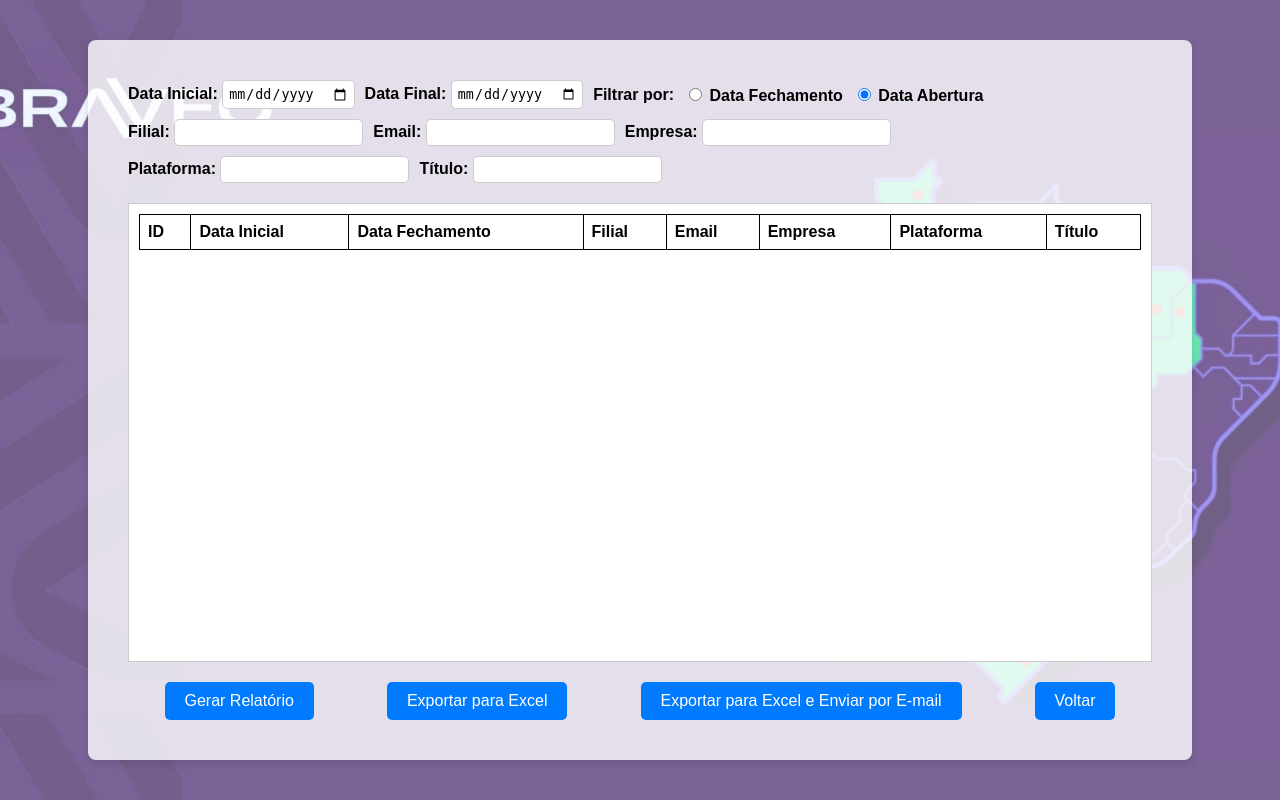
After one commit to JWillian00/chamados, a Flask app: page /relatorio in a window 1280 px wide. The commit adds this page. Run offline with Flask 3, Linux system fonts and the light colour scheme; lists and menus that the app fills with data are empty.

Commit message:
desenvolvimento job, relatorio em andamento, implantado banco de dados e logs

```diff
--- a/app.py
+++ b/app.py
@@ -5,6 +5,8 @@ import os
 from enviar_img import upload_to_imgur
 from deep_translator import GoogleTranslator
 from rotas import consultar_comentarios, adicionar_comentario_card
+from gerar_relatorio import gerar_relatorio
+from firebase import db
 
 app = Flask(__name__)
 app.secret_key = "FlBjRLlDfm2uwNK4m4FOPo7svTs19Yl4oKzcAt1ohQO8I14KfQNuJQQJ99BAACAAAAAxQtTVAAASAZDOJyRB"
@@ -61,6 +63,61 @@ def index():
                 return redirect(url_for("index"))
 
         return redirect(url_for("index"))
+
+    return render_template("index.html")
+
+@app.route("/aberturaChamado", methods=["GET", "POST"])
+def abertura():
+    if request.method == "POST":
+        empresa = request.form.get("empresa")
+        plataforma = request.form.get("plataforma")
+        email = request.form.get("email")
+        titulo = request.form.get("titulo2")
+        descricao = request.form.get("descricao")
+        evidencia_files = request.files.getlist('evidencia')
+        filial = request.form.get("filial")
+
+        print(f"Empresa: {empresa}, Plataforma: {plataforma}, E-mail: {email}, Título: {titulo}, Descrição: {descricao}")
+
+
+        imgur_links = []
+
+
+        if not email or not titulo or not descricao:
+            flash("E-mail, título e descrição são obrigatórios.", "error")
+            return redirect(url_for("abertura"))
+
+        for evidencia_file in evidencia_files:
+            if evidencia_file:
+
+                app.config['UPLOAD_FOLDER'] = 'uploads'
+                file_path = os.path.join(app.config['UPLOAD_FOLDER'], evidencia_file.filename)
+                evidencia_file.save(file_path)
+
+
+                imgur_link = upload_to_imgur(file_path)
+                if imgur_link and imgur_link not in imgur_links:
+                    imgur_links.append(imgur_link)
+                os.remove(file_path)
+
+
+        if imgur_links:
+            descricao += "<br><br>" + "<br>".join([f'<img src="{link}" alt="Evidência" style="max-width: 100%; height: auto;">' for link in imgur_links])
+
+
+        result = create_work_item(titulo, descricao, empresa, plataforma, email, filial)
+        print("Resultado da criação", result)
+
+        if isinstance(result, dict) and "error" in result:
+            flash(result["error"], "error")
+        else:
+            flash(f"Chamado criado com sucesso! ID: {result.get('id')}", "success")
+            if result:
+                id_chamado = result.get("id")
+                enviar_email(email, id_chamado)
+                return redirect(url_for("abertura"))
+
+        return redirect(url_for("abertura"))
 
     return render_template("index.html")
 
@@ -134,7 +191,65 @@ def adicionar_comentario():
     else:
         return jsonify({"mensagem": "Comentário adicionado com sucesso!"})
 
+@app.route('/relatorio', methods=['GET', 'POST'])
+def relatorio():
+    if request.method == 'POST':
 
+        dados = request.json
+
+        data_inicial = dados.get('data_inicial', '')
+        data_final = dados.get('data_final', '')
+        filtro_data = dados.get('filtro_data', '')
+        filial = dados.get('filial', '')
+        email = dados.get('email', '')
+        empresa = dados.get('empresa', '')
+        plataforma = dados.get('plataforma', '')
+        titulo = dados.get('titulo', '')
+
+        chamados_ref = db.collection('chamados')
+
+        query = chamados_ref
+
+        if data_inicial and data_final:
+            query = query.where('data_criacao', '>=', data_inicial).where('data_criacao', '<=', data_final)
+
+        if filtro_data:
+
+            if filtro_data == 'fechamento':
+                query = query.where('data_fechamento', '!=', None)
+            else:
+                query = query.where('data_abertura', '!=', None)
+
+        if filial:
+            query = query.where('filial', '==', filial)
+
+        if email:
+            query = query.where('email', '==', email)
+
+        if empresa:
+            query = query.where('empresa', '==', empresa)
+
+        if plataforma:
+            query = query.where('plataforma', '==', plataforma)
+
+        if titulo:
+            query = query.where('titulo', '==', titulo)
+
+
+        resultados = query.stream()
+
+
+        chamados = []
+        for doc in resultados:
+            chamado = doc.to_dict()
+            chamado['id_chamado'] = doc.id
+            chamados.append(chamado)
+
+
+        return jsonify({"chamados": chamados})
+
+
+    return render_template('tela_relatorio.html')
 if __name__ == "__main__":
     port = int(os.environ.get("PORT", 5000)) # Utiliza a porta do render para deploy
     app.run(host="0.0.0.0", port=port, debug=True)
--- /dev/null
+++ b/static/js/gerar_relatorio.js
@@ -0,0 +1,65 @@
+function gerarRelatorio() {
+    // Exibe o loading
+    document.getElementById('loading').style.display = 'flex';
+
+    // Coleta os dados dos filtros do formulário
+    let data_inicial = document.querySelector('input[name="data_inicial"]').value || '';
+    let data_final = document.querySelector('input[name="data_final"]').value || '';
+    let filtro_data = document.querySelector('input[name="filtro_data"]:checked') ? document.querySelector('input[name="filtro_data"]:checked').value : '';
+    let filial = document.querySelector('input[name="filial"]').value || '';
+    let email = document.querySelector('input[name="email"]').value || '';
+    let empresa = document.querySelector('input[name="empresa"]').value || '';
+    let plataforma = document.querySelector('input[name="plataforma"]').value || '';
+    let titulo = document.querySelector('input[name="titulo"]').value || '';
+
+    // Cria um objeto com os dados coletados
+    let dados = {
+        data_inicial: data_inicial,
+        data_final: data_final,
+        filtro_data: filtro_data,
+        filial: filial,
+        email: email,
+        empresa: empresa,
+        plataforma: plataforma,
+        titulo: titulo
+    };
+
+    // Envia os dados para o backend usando fetch (requisição POST)
+    fetch('/relatorio', {
+        method: 'POST',
+        headers: {
+            'Content-Type': 'application/json'
+        },
+        body: JSON.stringify(dados)
+    })
+    .then(response => response.json())
+    .then(data => {
+        document.getElementById('loading').style.display = 'none';
+
+        // Renderiza os dados na tabela
+        let tbody = document.querySelector('tbody');
+        tbody.innerHTML = '';
+        if (data.chamados && data.chamados.length > 0) {
+            data.chamados.forEach(chamado => {
+                let row = document.createElement('tr');
+                row.innerHTML = `
+                    <td>${chamado.id_chamado}</td>
+                    <td>${chamado.data_criacao}</td>
+                    <td>${chamado.data_fechamento}</td>
+                    <td>${chamado.filial}</td>
+                    <td>${chamado.email}</td>
+                    <td>${chamado.empresa}</td>
+                    <td>${chamado.plataforma}</td>
+                    <td>${chamado.titulo}</td>
+                `;
+                tbody.appendChild(row);
+            });
+        } else {
+            tbody.innerHTML = '<tr><td colspan="8" style="text-align: center;">Nenhum dado encontrado</td></tr>';
+        }
+    })
+    .catch(error => {
+        document.getElementById('loading').style.display = 'none';
+        console.error('Erro ao gerar o relatório:', error);
+    });
+}
--- a/templates/menu_modulo.html
+++ b/templates/menu_modulo.html
@@ -74,13 +74,13 @@
     <div class="menu-container">
         <div class="menu-wrapper">
             <!-- Botão 'Abrir Chamado' -->
-            <a href="/" class="menu-item">
+            <a href="/aberturaChamado" class="menu-item">
                 <span class="icon">📄</span>
             </a>
             <div class="label">Abertura Chamado</div>
 
             <!-- Botão 'Relatório' -->
-            <a href="#" class="menu-item">
+            <a href="/relatorio" class="menu-item">
                 <span class="icon">📊</span>
             </a>
             <div class="label">Relatório</div>
--- /dev/null
+++ b/templates/tela_relatorio.html
@@ -0,0 +1,172 @@
+<!DOCTYPE html>
+<html lang="pt-br">
+<head>
+    <meta charset="UTF-8">
+    <meta name="viewport" content="width=device-width, initial-scale=1.0">
+    <title>Relatório</title>
+    <style>
+        body {
+            display: flex;
+            justify-content: center;
+            align-items: center;
+            height: 100vh;
+            margin: 0;
+            font-family: Arial, sans-serif;
+            background-image: url('/static/image/fundo_chamados.png');
+            background-position: center;
+            background-size: cover;
+            background-attachment: fixed;
+            background-color: #f9f9f9;
+        }
+
+        .container {
+            background-color: rgba(255, 255, 255, 0.8);
+            padding: 40px;
+            border-radius: 8px;
+            box-shadow: 0 4px 8px rgba(0, 0, 0, 0.1);
+            width: 80vw;
+            height: 80vh;
+            display: flex;
+            flex-direction: column;
+            justify-content: space-between;
+        }
+
+        .filters {
+            display: flex;
+            flex-wrap: wrap;
+            gap: 10px;
+            align-items: center;
+        }
+
+        .filters label {
+            font-weight: bold;
+        }
+
+        .filters input, .filters select {
+            padding: 5px;
+            border: 1px solid #ccc;
+            border-radius: 5px;
+        }
+
+        .table-container {
+            flex-grow: 1;
+            overflow-y: auto;
+            margin-top: 20px;
+            border: 1px solid #ccc;
+            background: white;
+            padding: 10px;
+        }
+
+        table {
+            width: 100%;
+            border-collapse: collapse;
+        }
+
+        table, th, td {
+            border: 1px solid black;
+        }
+
+        th, td {
+            padding: 8px;
+            text-align: left;
+        }
+
+        .buttons {
+            display: flex;
+            justify-content: space-around;
+            margin-top: 20px;
+        }
+
+        .btn {
+            background-color: #007bff;
+            color: white;
+            padding: 10px 20px;
+            border: none;
+            border-radius: 5px;
+            cursor: pointer;
+            font-size: 16px;
+        }
+
+        .btn:hover {
+            background-color: #0056b3;
+        }
+
+        .loading {
+            display: none;
+            position: fixed;
+            top: 0;
+            left: 0;
+            width: 100%;
+            height: 100%;
+            background: rgba(0, 0, 0, 0.5);
+            justify-content: center;
+            align-items: center;
+            color: white;
+            font-size: 24px;
+            font-weight: bold;
+        }
+        h1 {
+            font-size: 24px;
+            margin-bottom: 10px;
+        }
+    </style>
+</head>
+<body>
+    <div class="container">
+    <form id="form-relatorio" action="/relatorio" method="POST">
+        <div class="filters">
+            <label>Data Inicial: <input type="date" name="data_inicial"></label>
+            <label>Data Final: <input type="date" name="data_final"></label>
+            <label>Filtrar por: </label>
+            <label><input type="radio" name="filtro_data" value="fechamento"> Data Fechamento</label>
+            <label><input type="radio" name="filtro_data" value="abertura" checked> Data Abertura</label>
+            <label>Filial: <input type="text" name="filial"></label>
+            <label>Email: <input type="email" name="email"></label>
+            <label>Empresa: <input type="text" name="empresa"></label>
+            <label>Plataforma: <input type="text" name="plataforma"></label>
+            <label>Título: <input type="text" name="titulo"></label>
+        </div>
+    </form>
+        <div class="table-container">
+            <table>
+                <thead>
+                    <tr>
+                        <th>ID</th>
+                        <th>Data Inicial</th>
+                        <th>Data Fechamento</th>
+                        <th>Filial</th>
+                        <th>Email</th>
+                        <th>Empresa</th>
+                        <th>Plataforma</th>
+                        <th>Título</th>
+                    </tr>
+                </thead>
+                <tbody>
+                    {% for chamado in chamados %}
+                        <tr>
+                            <td>{{ chamado.id_chamado }}</td>
+                            <td>{{ chamado.data_criacao }}</td>
+                            <td>{{ chamado.data_fechamento }}</td>
+                            <td>{{ chamado.filial }}</td>
+                            <td>{{ chamado.email }}</td>
+                            <td>{{ chamado.empresa }}</td>
+                            <td>{{ chamado.plataforma }}</td>
+                            <td>{{ chamado.titulo }}</td>
+                        </tr>
+                    {% endfor %}
+                </tbody>
+            </table>
+        </div>
+        <div class="buttons">
+            <button class="btn" onclick="gerarRelatorio()">Gerar Relatório</button>
+            <button class="btn" onclick="exportarExcel()">Exportar para Excel</button>
+            <button class="btn" onclick="exportarExcelEmail()">Exportar para Excel e Enviar por E-mail</button>
+            <button class="btn" onclick="window.location.href = '/'">Voltar</button>
+        </div>
+    </div>
+
+    <div class="loading" id="loading">Gerando relatório...</div>
+    <script src="{{ url_for('static', filename='js/gerar_relatorio.js') }}"></script>
+
+</body>
+</html>
```
Also changed, not shown: consulta_status_chamado.py (added, +34 -0 lines), firebase.py (added, +122 -0 lines), gerar_relatorio.py (added, +51 -0 lines), rotas.py (+19 -8 lines), static/js/senha_relatorio.js (added, +31 -0 lines), templates/index.html (+49 -11 lines).
